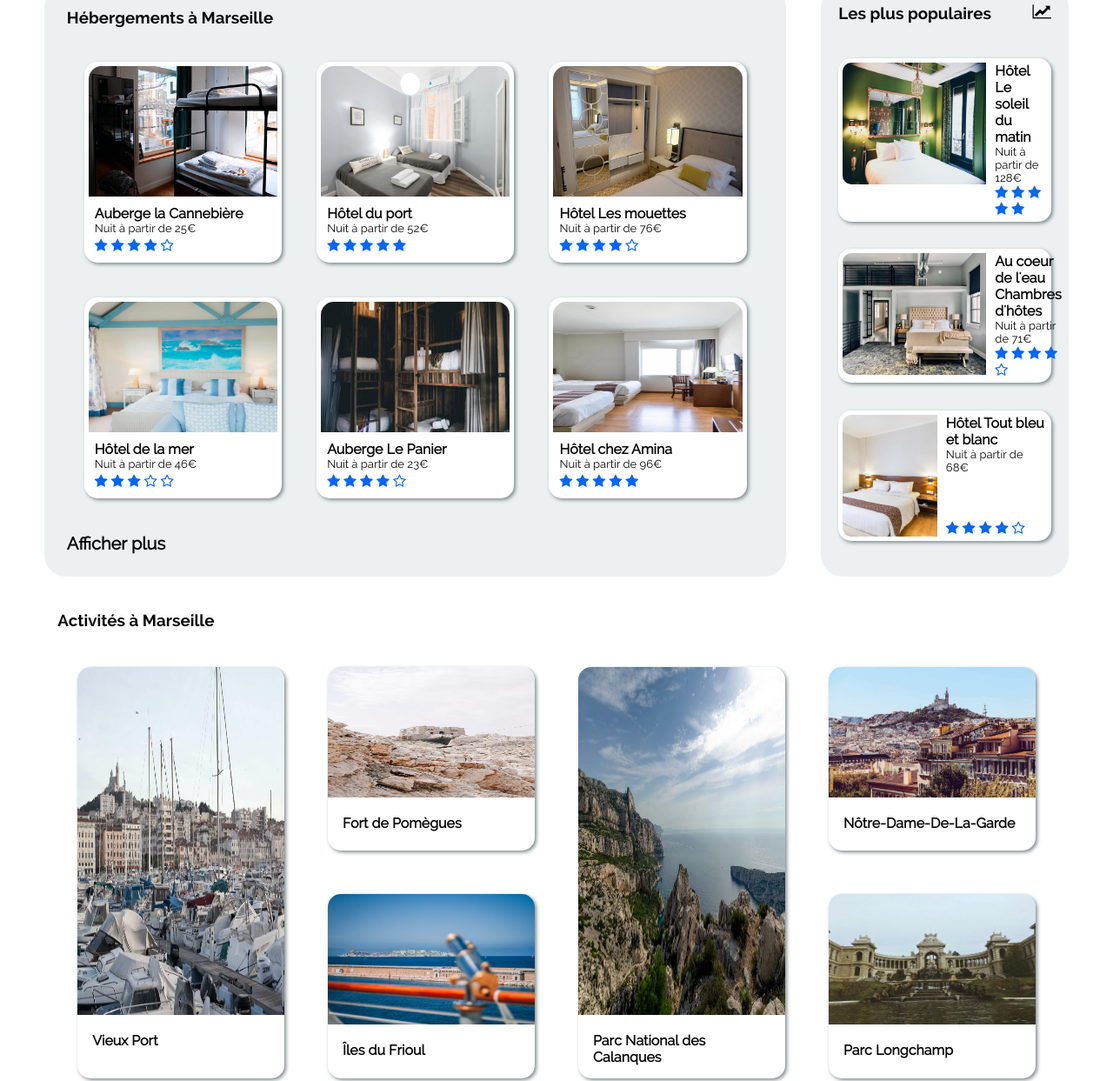
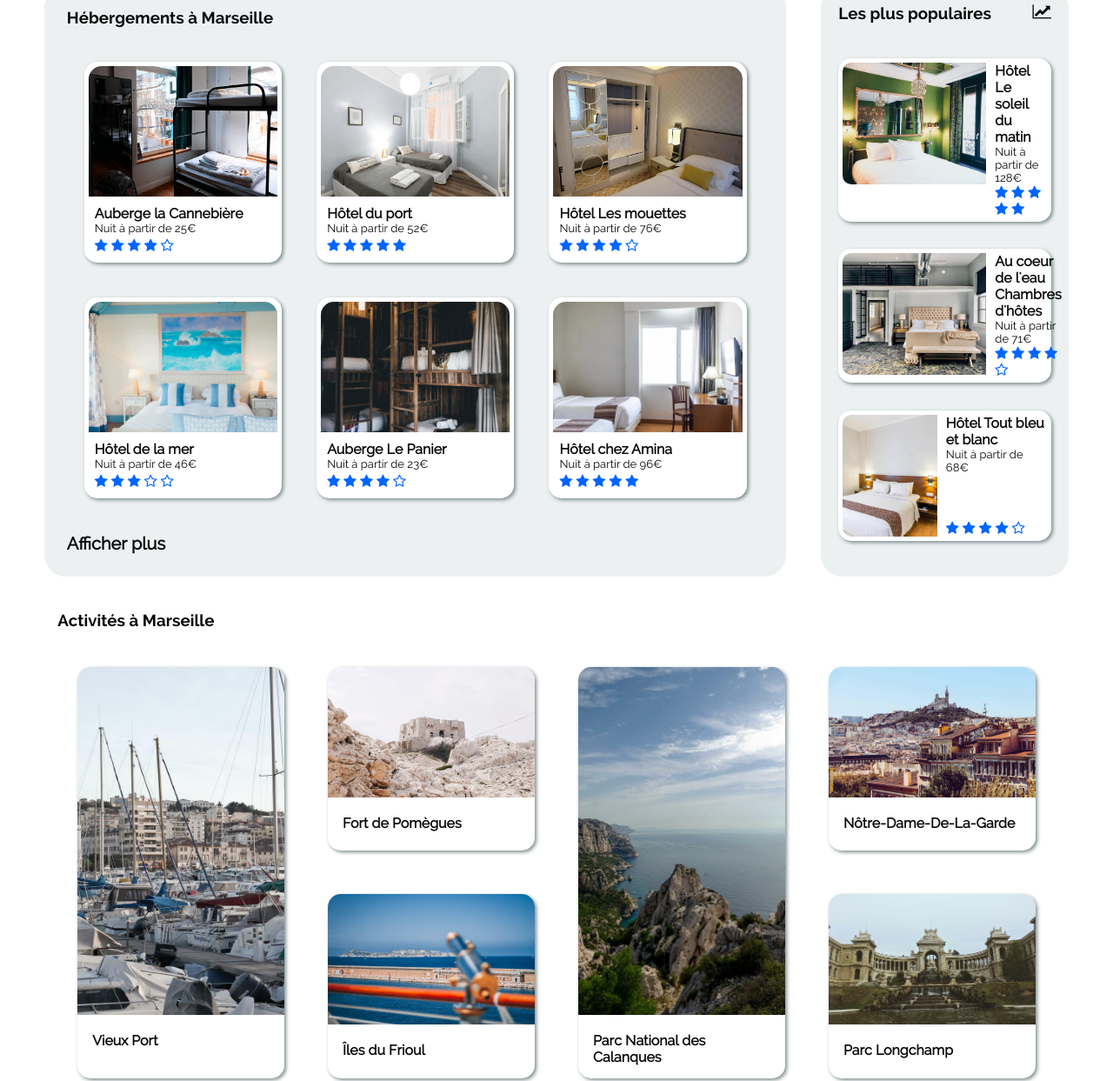
Before and after one commit to ryurina/reservia, a plain HTML site: page index.html in a window 1280 px wide. Shown: the part 408-1651 px from the top of the page at 87% size. Drawn offline with Linux system fonts and the light colour scheme.

Commit message:
correction image avec object-fit

```diff
--- a/css/style.css
+++ b/css/style.css
@@ -1,8 +1,9 @@
 /* Author: https://github.com/ryurina
- * #0065fc
- * rgba(0,101,252,255)
- * #0355D0
- * #09090B
+ * Couleur:
+ *  - #0065fc
+ *  - rgba(0,101,252,255)
+ *  - #0355D0
+ *  - #09090B
  * */
 @font-face {
   font-family: 'raleway';
@@ -260,6 +261,7 @@ footer {
   padding: 5px;
   border-top-left-radius: 15px;
   border-bottom-left-radius: 15px;
+  object-fit: cover;
 }
 
 .pop-card .info {
@@ -316,6 +318,7 @@ footer {
   height: 150px;
   border-top-left-radius: 15px;
   border-top-right-radius: 15px;
+  object-fit: cover;
 }
 
 .heb-card .info {
@@ -378,6 +381,7 @@ footer {
   height: 150px;
   border-top-left-radius: 15px;
   border-top-right-radius: 15px;
+  object-fit: cover;
 }
 
 .act-card .info {
```
